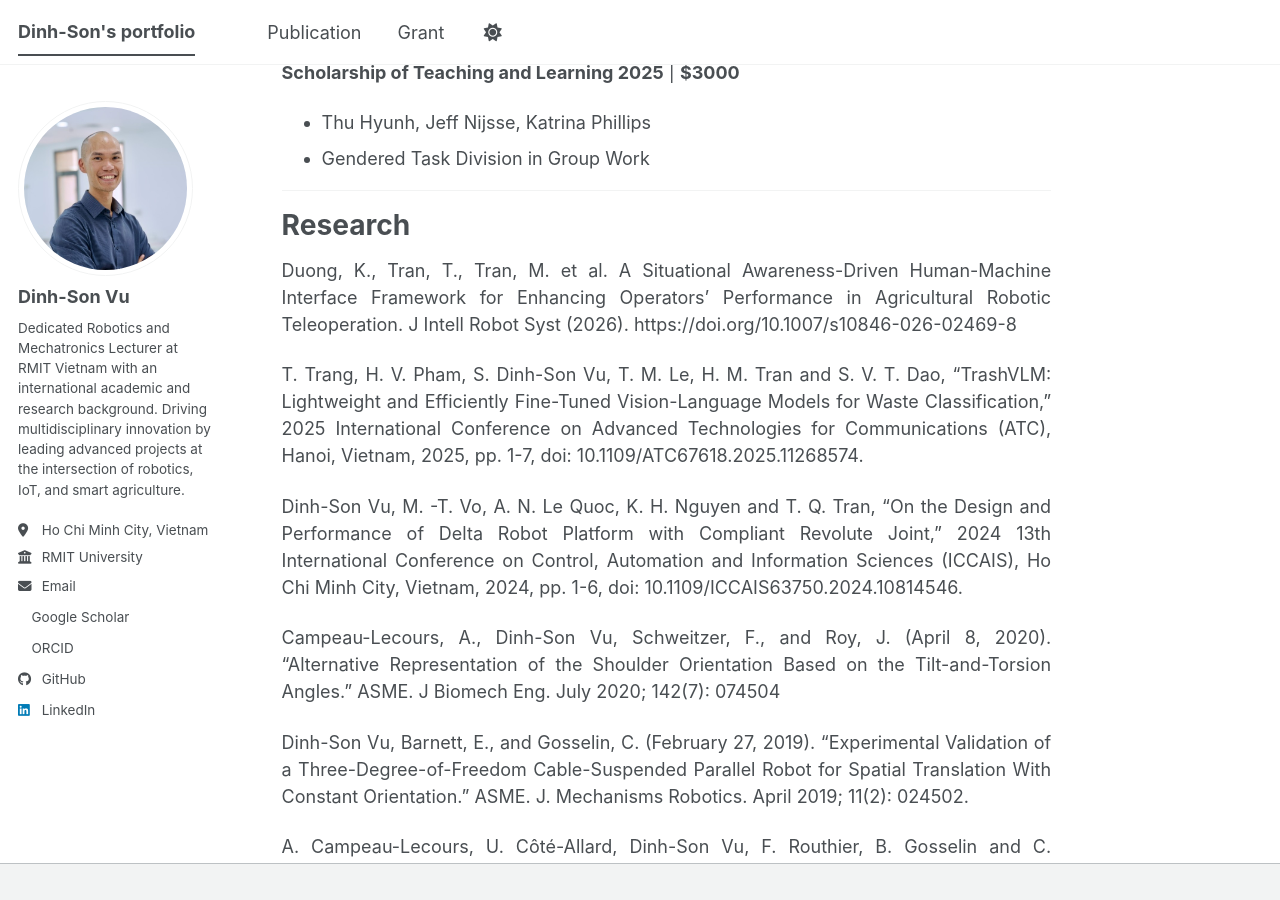
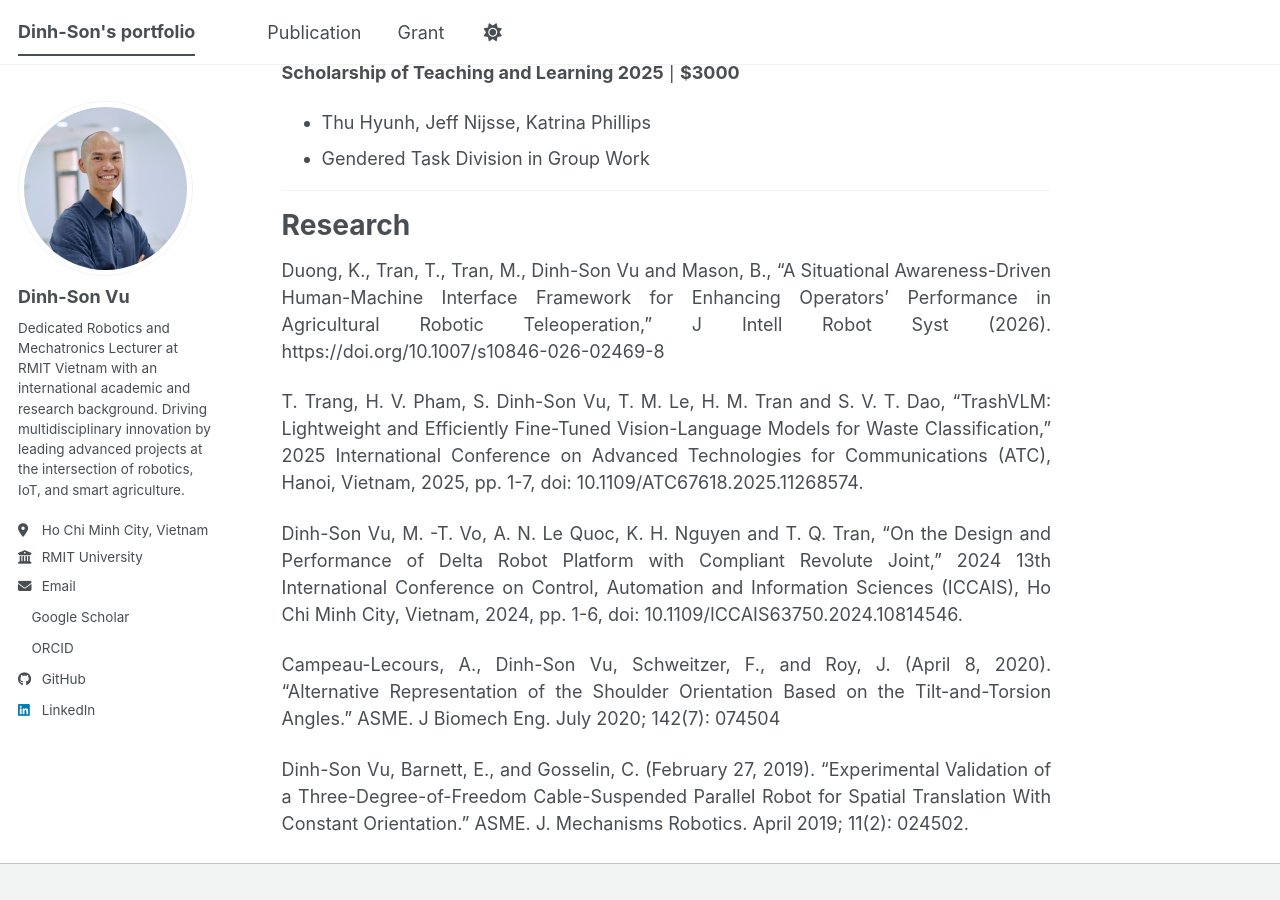
Before and after one commit to vudinhso/vudinhso.github.io, a Jekyll site: the page built from _pages/about.md, in a window 1280 px wide and 900 px high, scrolled down 4546 px. Built offline with Jekyll 4.4.1, drawn with Linux system fonts in a browser that asks for light colours; a style sheet for code colours, icons or effects is not loaded.

Commit message:
update pub

```diff
--- a/_includes/list_publication.md
+++ b/_includes/list_publication.md
@@ -1,4 +1,4 @@
-Duong, K., Tran, T., Tran, M. et al. A Situational Awareness-Driven Human-Machine Interface Framework for Enhancing Operators’ Performance in Agricultural Robotic Teleoperation. J Intell Robot Syst (2026). https://doi.org/10.1007/s10846-026-02469-8
+Duong, K., Tran, T., Tran, M., Dinh-Son Vu and Mason, B., "A Situational Awareness-Driven Human-Machine Interface Framework for Enhancing Operators’ Performance in Agricultural Robotic Teleoperation," J Intell Robot Syst (2026). https://doi.org/10.1007/s10846-026-02469-8
 
 T. Trang, H. V. Pham, S. Dinh-Son Vu, T. M. Le, H. M. Tran and S. V. T. Dao, "TrashVLM: Lightweight and Efficiently Fine-Tuned Vision-Language Models for Waste Classification," 2025 International Conference on Advanced Technologies for Communications (ATC), Hanoi, Vietnam, 2025, pp. 1-7, doi: 10.1109/ATC67618.2025.11268574.
 
```
